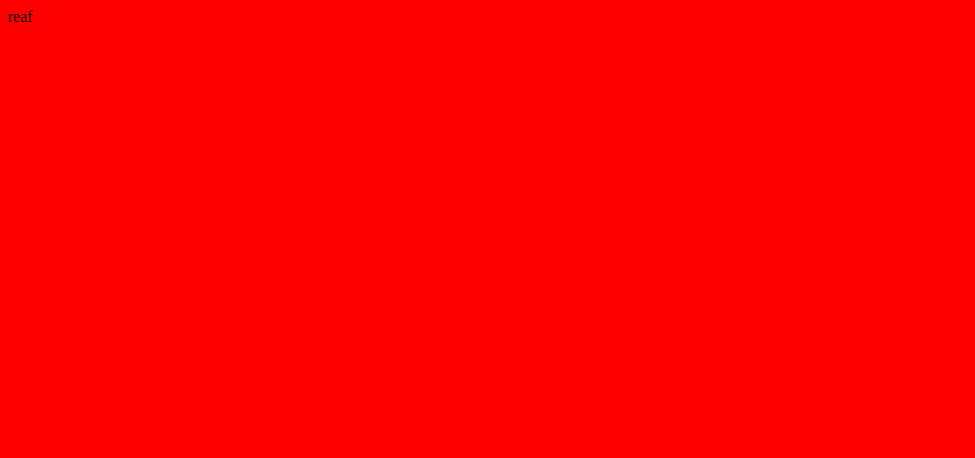
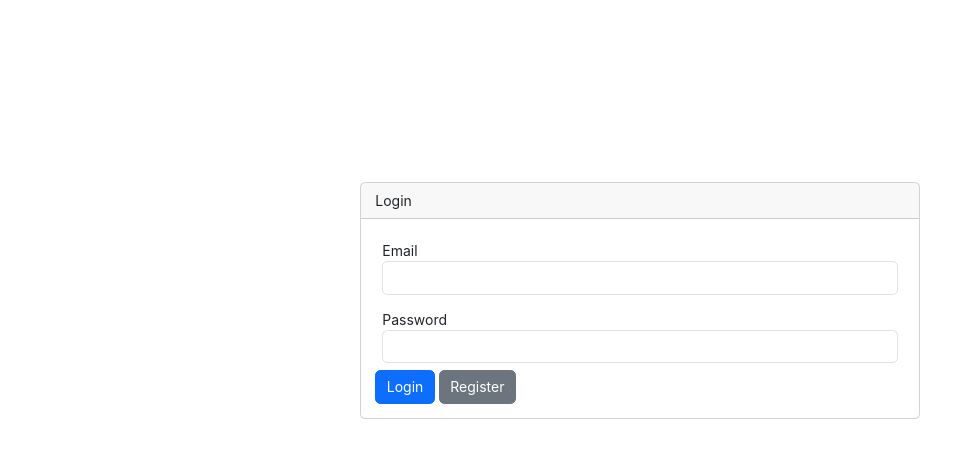
Before and after one commit to afs202005277/SDLE-Project, a Flask app: page / in a window 1280 px wide. Before the commit the part shown is almost empty. Shown: the top 458 px of the page, without its empty margins (0-975 px from the left). Run offline with Flask 3, Linux system fonts and the light colour scheme.

Commit message:
Started login page

```diff
--- a/Client/static/styles/app.css
+++ b/Client/static/styles/app.css
@@ -1,3 +1,45 @@
-body{
-    background-color: red;
+* {
+    margin: 0;
+    padding: 0;
+    font-family: -apple-system, BlinkMacSystemFont, "Segoe UI", Roboto, Helvetica, Arial, sans-serif, "Apple Color Emoji", "Segoe UI Emoji", "Segoe UI Symbol";
+    font-size: 14px;
+    box-sizing: border-box;
+    -webkit-font-smoothing: antialiased;
+    -moz-osx-font-smoothing: grayscale;
 }
+
+
+.container {
+    margin-top: 10rem;
+  }
+
+form > *{
+  padding: 0.5em;
+}
+
+.btn-primary {
+  background-color: rgb(0, 106, 255);
+  border-color: rgb(0, 106, 255);
+}
+
+.btn-primary:hover {
+    background-color: rgb(7, 153, 29);
+    border-color: rgb(7, 153, 29);
+}
+
+.icon > svg {
+  color: rgb(0, 106, 255);
+}
+
+.icon > svg:hover {
+  color: rgb(7, 153, 29);
+  transition: 0.25s;
+}
+
+#passwordInput {
+  gap: 1em;
+}
+
+.waves {
+  width: 100%;
+}
--- a/Client/templates/index.html
+++ b/Client/templates/index.html
@@ -4,10 +4,40 @@
     <meta charset="UTF-8">
     <meta name="viewport" content="width=device-width, initial-scale=1.0">
     <link rel="stylesheet" href="../static/styles/app.css">
+    <link rel="stylesheet" href="https://cdn.jsdelivr.net/npm/bootstrap@5.3.2/dist/css/bootstrap.min.css">
+    <script src="https://cdn.jsdelivr.net/npm/bootstrap@5.3.2/dist/js/bootstrap.bundle.min.js"></script>
     <script src="../static/js/app.js"></script>
-    <title>Document</title>
+    <title>Login Page</title>
 </head>
 <body>
-    reaf
+    <div class="container">
+        <div class="d-flex flex-column justify-content-center align-items-center">
+          <div class="col-md-6">
+            <div class="card mt-5">
+              <div class="card-header">Login</div>
+              <div class="card-body">
+                <!-- Display error message if there is one -->
+                {% if error_message %}
+                    <div class="alert alert-danger">{{ error_message }}</div>
+                {% endif %}
+                <form method="POST" action="/login">
+                  <div class="form-group">
+                    <label for="email">Email</label>
+                    <input type="email" id="email" class="form-control" name="email" required>
+                  </div>
+                  <div class="form-group">
+                    <label for="password">Password</label>
+                    <div class="d-flex flex-row justify-content-center align-items-center" id="passwordInput">
+                      <input type="password" id="password" class="form-control" name="password" required>
+                    </div>
+                  </div>
+                  <button type="submit" class="btn btn-primary">Login</button>
+                  <a href="/register" class="btn btn-secondary">Register</a>
+                </form>
+              </div>
+            </div>
+          </div>
+        </div>
+      </div>
 </body>
 </html>
```
Also changed, not shown: 1 other file.
